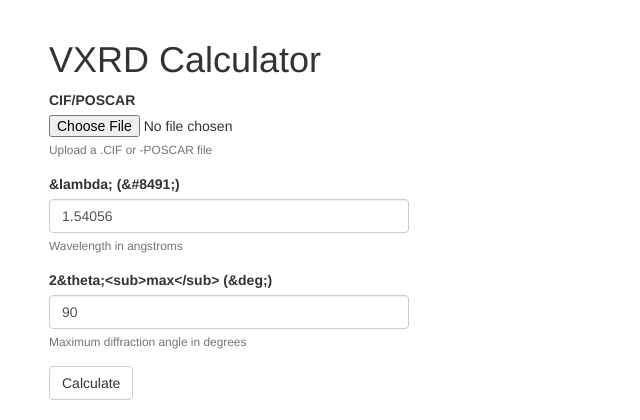
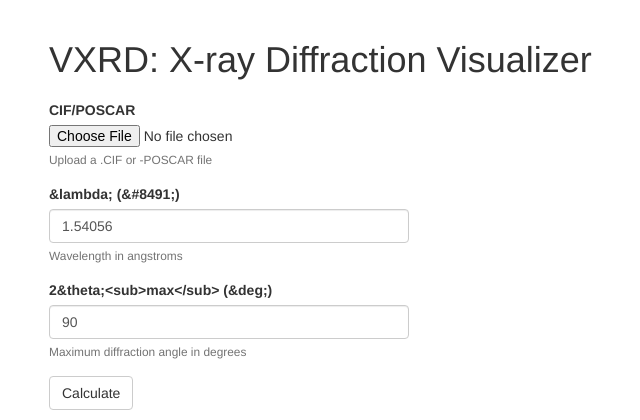
Before and after one commit to qzhu2017/XRD, a Flask app: page / in a window 1280 px wide. Shown: the part 52-472 px from the top of the page, without its empty margins (21-661 px from the left). Run offline with Flask 2, Linux system fonts and the light colour scheme; some libraries are stand-ins or nearby versions.

Commit message:
Update header/disc.

```diff
--- a/flask/app/templates/index.html
+++ b/flask/app/templates/index.html
@@ -2,7 +2,8 @@
 {% import 'bootstrap/wtf.html' as wtf %}
 
 {% block app_content %}
-    <h1>VXRD Calculator</h1>
+    <h1>VXRD: X-ray Diffraction Visualizer</h1>
+    <h3></h3>
     <div class="row">
         <div class="col-md-4">
             {{ wtf.quick_form(form) }}
```
